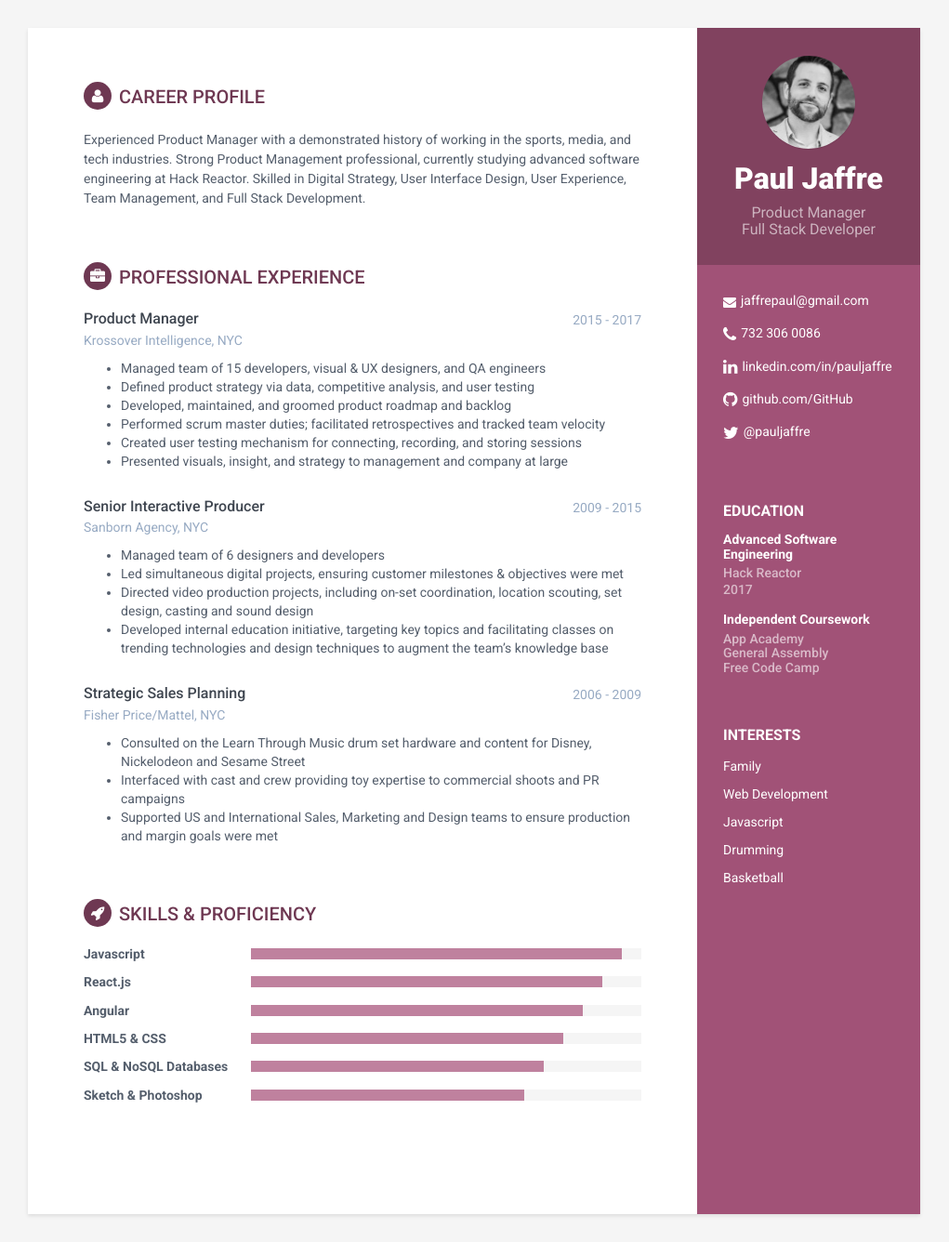
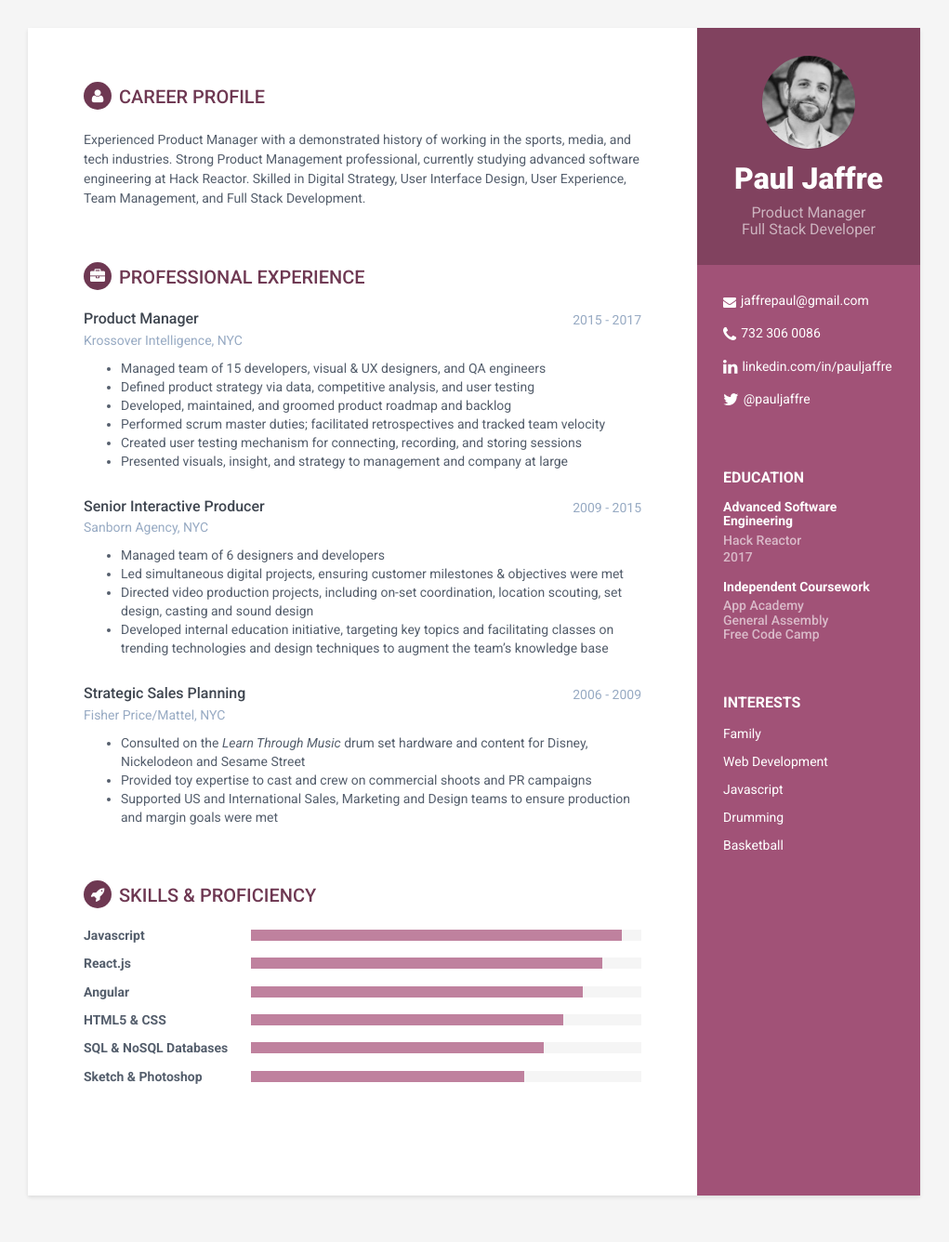
Before and after one commit to jaffrepaul/jaffrepaul.github.io, a Jekyll site: the page built from index.html, in a window 1280 px wide. Shown: the whole page at 93% size, without its empty margins (130-1151 px from the left). Built offline with Jekyll 4.4.1, drawn with Linux system fonts in a browser that asks for light colours.

```diff
--- a/_includes/experience.html
+++ b/_includes/experience.html
@@ -65,8 +65,8 @@
                     </div><!--//meta-->
                     <div class="details">
                       <ul>
-                        <li>Consulted on the Learn Through Music drum set hardware and content for Disney, Nickelodeon and Sesame Street</li>
-                        <li>Interfaced with cast and crew providing toy expertise to commercial shoots and PR campaigns</li>
+                        <li>Consulted on the <em>Learn Through Music</em> drum set hardware and content for Disney, Nickelodeon and Sesame Street</li>
+                        <li>Provided toy expertise to cast and crew on commercial shoots and PR campaigns</li>
                         <li>Supported US and International Sales, Marketing and Design teams to ensure production and margin goals were met</li>
                       </ul>
                     </div><!--//details-->
--- a/_includes/sidebar.html
+++ b/_includes/sidebar.html
@@ -35,11 +35,11 @@
                     <li class="linkedin"><i class="fa fa-linkedin"></i><a href="https://in.linkedin.com/in/sharath-kumar-87669956" target="_blank">linkedin.com/in/sharathdt</a></li>
                     {% endif %}
 
-                    {% if site.github %}
+                    <!-- {% if site.github %}
                     <li class="github"><i class="fa fa-github"></i><a href="http://github.com/{{site.github}}" target="_blank">github.com/{{site.github}}</a></li>
                     {% else %}
                     <li class="github"><i class="fa fa-github"></i><a href="http://github.com/sharu725" target="_blank">github.com/sharu725</a></li>
-                    {% endif %}
+                    {% endif %} -->
 
                     {% if site.twitter %}
                     <li class="twitter"><i class="fa fa-twitter"></i><a href="https://twitter.com/{{site.twitter}}" target="_blank">{{site.twitter}}</a></li>
```
Also changed, not shown: 1 other file.
